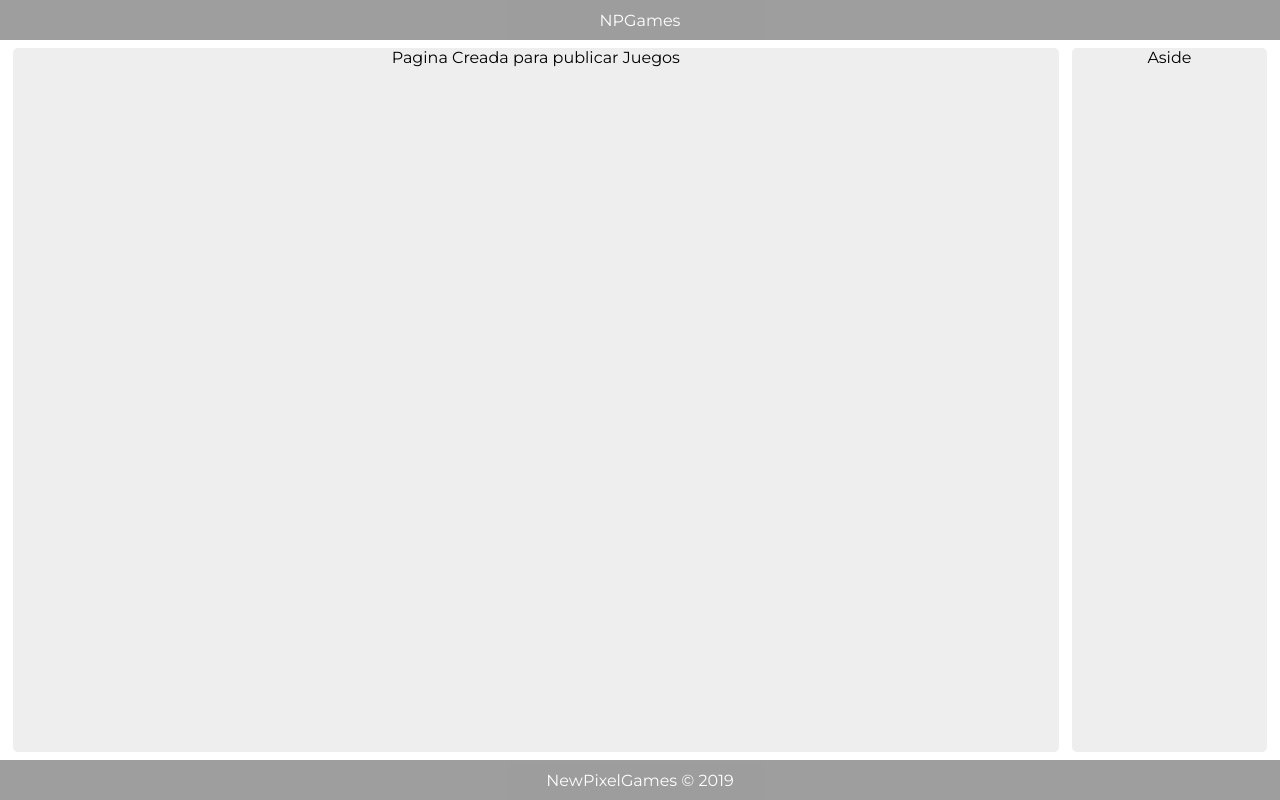
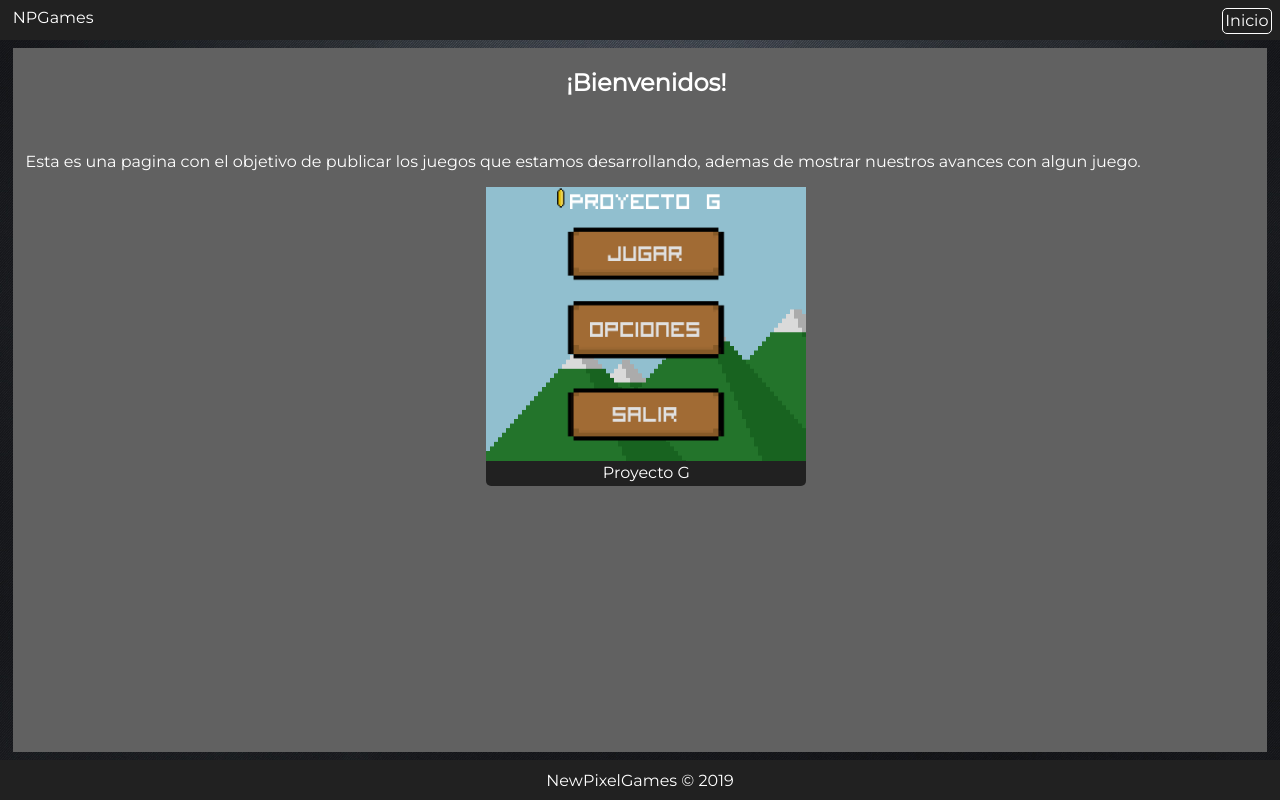
Before and after one commit to Kathar6/FPGames, a plain HTML site: page index.html in a window 1280 px wide. Drawn offline with Linux system fonts and the light colour scheme.

Commit message:
NPGames 0.2.0

```diff
--- a/css/styles.css
+++ b/css/styles.css
@@ -1,54 +1,136 @@
 :root{
-    --c_negro:#757575;
-    --c_blanco: #eeeeee;
+    --c_negro:#212121;
+    --c_section: #616161;
     --b_radio:5px;
 }
 *{
     font-family:"Montserrat";
     color:white;
 }
-
+a,button{
+    all:unset;
+}
+.fadeOut{
+    position: absolute;
+    top:0vh;
+    left:0vw;
+    background-color:#000;
+    width:100vw;
+    height:100vh;
+    z-index:1
+}
 body{
     display:grid;
+    background-image:url("../img/bg_image.jpg");
+    background-repeat: no-repeat;
+    background-size:100vw 100vh;
     grid-template-areas:
     "header header header header header header"
-    "section section section section section aside"
-    "footer footer footer footer footer footer"
-    ;
+    "section section section section section section"
+    "footer footer footer footer footer footer";
     margin:0;
     text-align:center;
 }
 header,footer{
-    display:flex;
-    justify-content: center;
-    align-items: center;
-    opacity:.7;
+    background-color:var(--c_negro);
+
 }
 header{
+    display:block;
     grid-area:header;
-    background-color:var(--c_negro);
     margin-bottom:1vh;
     height:5vh;
+    padding-left:1vw;
+    padding-right:1vw;
+}
+header > *{
+    margin-top:1vh;
+}
+header > span{
+    float:left;
+}
+header a{
+    float:right;
+}
+.btnInicio{
+    border:1px solid #fff;
+    background-color:transparent;
+    padding:5%;
+    border-radius:var(--b_radio);
 }
 section{
     grid-area:section;
-
+    color:black;
     margin-left:1vw;
-}
-aside{
-    grid-area:aside;
-
-}
-section,aside{
-    background-color:var(--c_blanco);
+    background-color:var(--c_section);
     height:88vh;
-    border-radius:var(--b_radio);
     margin-right:1vw;
     color:black;
+    overflow-y:scroll;
+    padding-left:1%;
+}
+section::-webkit-scrollbar{
+    background-color:#373737;
+    width:.5%;
+    border-radius:var(--b_radio);
+}
+section>*{
+    color:white;
+}
+section>p{
+    text-align:left;
+}
+.games div{
+    display:grid;
+    width:25vw;
+    height:40vh;
+    transition: transform .2s;
+    grid-template-columns:1fr;
+    grid-template-rows:6fr 1fr;
+    margin:0 auto;
+}
+.games div:hover{
+    transform:scale(1.03);
+}
+.games div img{
+    grid-column:1/2;
+    grid-row:1/2;
+    width: 100%;
+    height: 100%;
+    margin:0;
+}
+.games div .bg_game{
+    transition: background-color .2s;
+}
+.games div .bg_game:hover{
+    background-color:#000;
+}
+.games div span{
+    grid-column:1/3;
+    grid-row:2/3;
+    display:flex;
+    background-color:#212121;
+    border-bottom-left-radius: var(--b_radio);
+    border-bottom-right-radius: var(--b_radio);
+    max-width:100%;
+    height:10%;
+    justify-content: center;
+    align-items: center;
+    margin-top:-2%;
+}
+.games div a{
+    display:inline-block;
+    grid-column:1/2;
+    grid-row:1/2;
+    width:100%;
+    height:100%;
+    margin:0;
 }
 footer{
+    display:flex;
     grid-area:footer;
-    background-color: var(--c_negro);
     height:5vh;
     margin-top:1vh;
+    justify-content: center;
+    align-items: center;
 }
--- a/index.html
+++ b/index.html
@@ -1,19 +1,39 @@
 <!DOCTYPE html>
-<html lang="en">
+<html lang="es">
 <head>
     <meta charset="UTF-8">
     <meta name="viewport" content="width=device-width, initial-scale=1.0">
     <meta http-equiv="X-UA-Compatible" content="ie=edge">
-    <title>Mate458 Games</title>
+    <title>NPGames</title>
     <link href="https://fonts.googleapis.com/css?family=Montserrat" rel="stylesheet">
     <link type="text/css" rel="stylesheet" href="css/styles.css"/>
 </head>
 <body>
-    <header>NPGames</header>
+    <div class="fadeOut"></div>
+    <header>
+        <span>NPGames</span>
+        <span></span>
+        <a href="#"><button class="btnInicio">Inicio</button></a>
+    </header>
     <section>
-        Pagina Creada para publicar Juegos
+        <h1>¡Bienvenidos!</h1>
+        <br>
+        <p>Esta es una pagina con el objetivo de publicar los juegos que estamos desarrollando, ademas de mostrar nuestros avances con algun juego.</p>
+        <div class="games">
+
+            <div class="game1">
+                    <a href="proyectoG.html">
+                        <img src="img/img_game1.png" alt="Game1">
+                        <span>Proyecto G</span>
+                    </a>
+            </div>
+            <!--<div class="game2">
+                <img src="" alt="Game2">
+                </div>
+            -->
+        </div>
     </section>
-    <aside>Aside</aside>
     <footer>NewPixelGames © 2019</footer>
+    <script src="js/script.js"></script>
 </body>
 </html>
--- /dev/null
+++ b/js/script.js
@@ -0,0 +1,12 @@
+let cuerpo = document.querySelector(".fadeOut");
+let fadeOut = setInterval(function(){
+    if (!cuerpo.style.opacity){
+        cuerpo.style.opacity = 1;
+    }
+    if (cuerpo.style.opacity > 0){
+        cuerpo.style.opacity -= 0.1;
+    }else{
+        clearInterval(fadeOut);
+        cuerpo.style.visibility = 'hidden';
+    }
+},50)
```
Also changed, not shown: proyectoG.html (added, +22 -0 lines), img/bg_image.jpg (added), img/img_game1.png (added).
